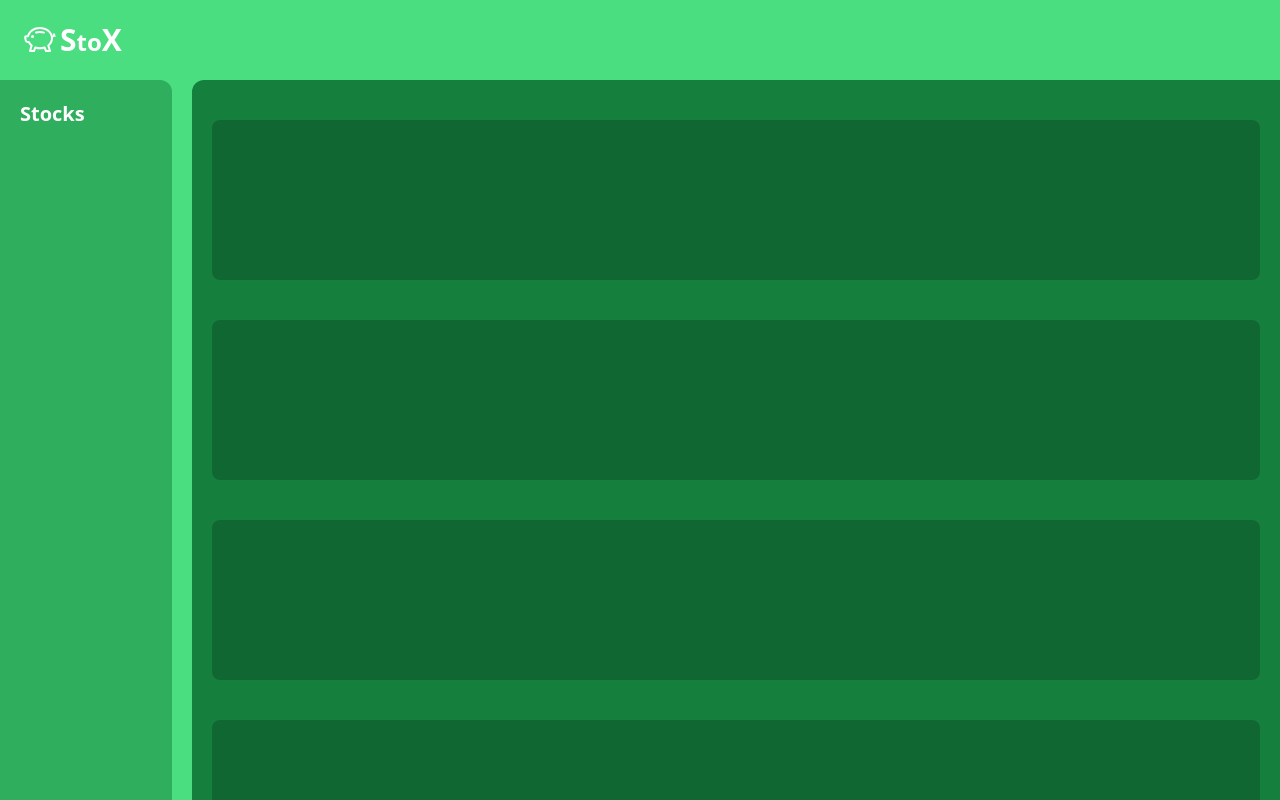
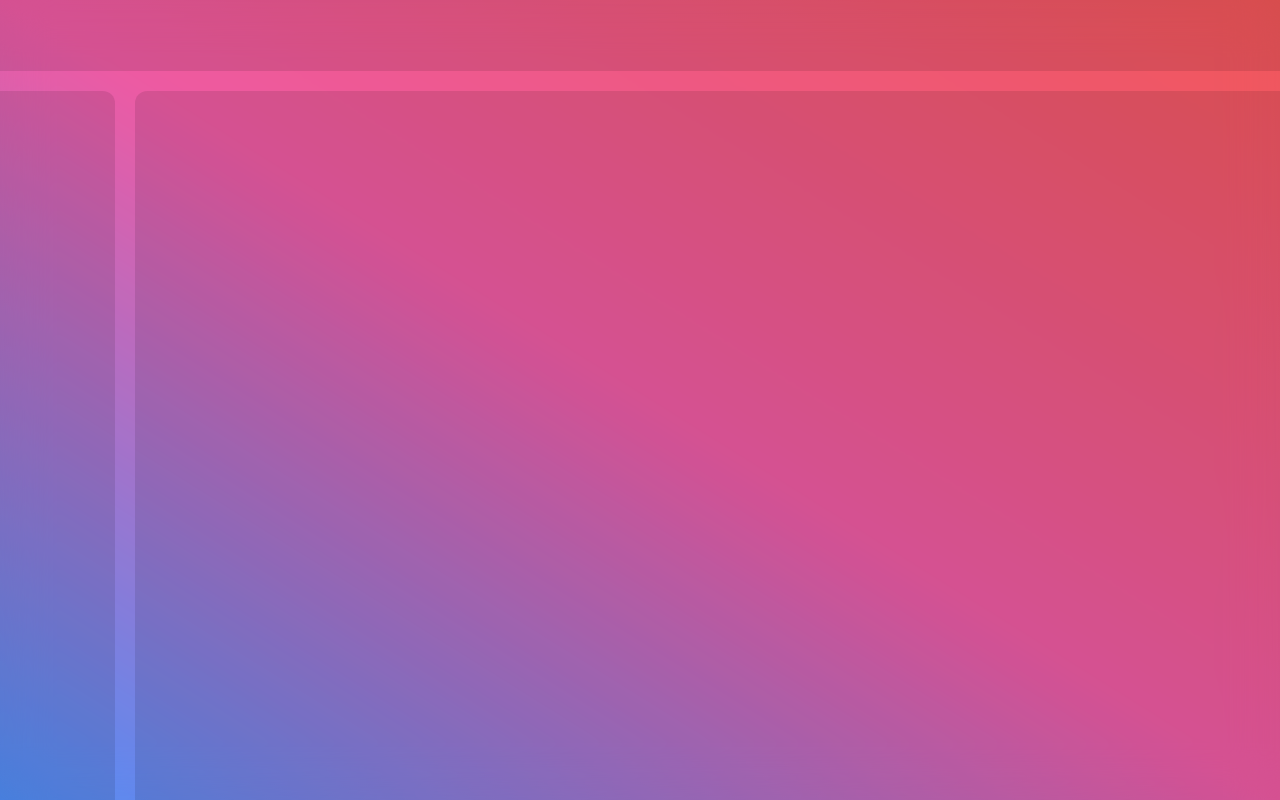
Before and after one commit to davidpierce24/learn-stocks, a Next.js app: page / in a window 1280 px wide. Built offline with nearby package versions, Linux system fonts and the light colour scheme.

Commit message:
layout tests

```diff
--- a/app/page.tsx
+++ b/app/page.tsx
@@ -3,52 +3,69 @@ import { BsPiggyBank } from "react-icons/bs";
 export default function Home() {
   return (
     // entire body
-    <body className="bg-green-400">
+    // <body className="bg-green-400">
 
-      {/* surrounding div */}
-      <div>
+    //   {/* surrounding div */}
+    //   <div>
 
-        {/* top nav */}
-        <div className="sticky top-0 w-full h-20 bg-green-400 backdrop-blur p-6 flex items-center font-bold text-white text-2xl z-40">
-          <div className="basis-2/6 flex items-center">
-              <BsPiggyBank className="w-8 h-8 mr-1" />
-              <span><span className="text-3xl">S</span>to<span className="text-3xl">X</span></span>
-          </div>
-            <div className="basis-2/6"></div>
-            <div className="basis-2/6"></div>
-        </div>
+    //     {/* top nav */}
+    //     <div className="sticky top-0 w-full h-20 bg-green-400 backdrop-blur p-6 flex items-center font-bold text-white text-2xl z-40">
+    //       <div className="basis-2/6 flex items-center">
+    //           <BsPiggyBank className="w-8 h-8 mr-1" />
+    //           <span><span className="text-3xl">S</span>to<span className="text-3xl">X</span></span>
+    //       </div>
+    //         <div className="basis-2/6"></div>
+    //         <div className="basis-2/6"></div>
+    //     </div>
 
-        {/* below top nav */}
-        <div className="bg-green-400">
+    //     {/* below top nav */}
+    //     <div className="bg-green-400">
 
-          {/* sidebar */}
-          <aside className="hidden sm:block w-48 fixed inset-0 top-[5rem] bg-green-400 backdrop-blur z-20 overflow-y-auto overflow-hidden flex pr-5 text-xl font-semibold">
-            <div className="h-full flex flex-col gap-2 items-start text-white px-5 overflow-y-auto bg-green-700 bg-opacity-50 rounded-tr-xl py-5">
-              <div className="">Stocks</div>
+    //       {/* sidebar */}
+    //       <aside className="hidden sm:block w-48 fixed inset-0 top-[5rem] bg-green-400 backdrop-blur z-20 overflow-y-auto overflow-hidden flex pr-5 text-xl font-semibold">
+    //         <div className="h-full flex flex-col gap-2 items-start text-white px-5 overflow-y-auto bg-green-700 bg-opacity-50 rounded-tr-xl py-5">
+    //           <div className="">Stocks</div>
+
+    //         </div>
+    //       </aside>
+
+    //       {/* main body */}
+    //       <div className="pl-52 bg-green-400">
+    //         <div className="bg-green-700 rounded-tl-xl fixed inset-0 top-[5rem] left-0 sm:left-[12rem] backdrop-blur z-20 overflow-y-auto overflow-hidden">
+    //           <div className="w-full flex flex-col px-5 py-10 gap-10 z-20">
+    //             <div className="bg-black bg-opacity-20 h-40 w-full rounded-lg"></div>
+    //             <div className="bg-black bg-opacity-20 h-40 w-full rounded-lg"></div>
+    //             <div className="bg-black bg-opacity-20 h-40 w-full rounded-lg"></div>
+    //             <div className="bg-black bg-opacity-20 h-40 w-full rounded-lg"></div>
+    //             <div className="bg-black bg-opacity-20 h-40 w-full rounded-lg"></div>
+    //             <div className="bg-black bg-opacity-20 h-40 w-full rounded-lg"></div>
+    //             <div className="bg-black bg-opacity-20 h-40 w-full rounded-lg"></div>
+    //             <div className="bg-black bg-opacity-20 h-40 w-full rounded-lg"></div>
+    //             <div className="bg-black bg-opacity-20 h-40 w-full rounded-lg"></div>
+    //             <div className="bg-black bg-opacity-20 h-40 w-full rounded-lg"></div>
+    //           </div>
+
+    //         </div>
+    //       </div>
+    //     </div>
+    //   </div>
+    // </body>
+
+
+    <div className="h-screen w-full bg-gradient-to-tr from-blue-500 via-pink-500 to-red-500">
+      <div className="h-full w-full bg-white bg-opacity-10 backdrop-blur-xl flex flex-col gap-5">
+        <div className="h-20 w-full bg-black bg-opacity-10">
 
         </div>
-          </aside>
+        <div className="h-full w-full flex gap-5">
+          <div className="h-full w-32 bg-black bg-opacity-10 rounded-tr-xl">
 
-          {/* main body */}
-          <div className="pl-52 bg-green-400">
-            <div className="bg-green-700 rounded-tl-xl fixed inset-0 top-[5rem] left-0 sm:left-[12rem] backdrop-blur z-20 overflow-y-auto overflow-hidden">
-              <div className="w-full flex flex-col px-5 py-10 gap-10 z-20">
-                <div className="bg-black bg-opacity-20 h-40 w-full rounded-lg"></div>
-                <div className="bg-black bg-opacity-20 h-40 w-full rounded-lg"></div>
-                <div className="bg-black bg-opacity-20 h-40 w-full rounded-lg"></div>
-                <div className="bg-black bg-opacity-20 h-40 w-full rounded-lg"></div>
-                <div className="bg-black bg-opacity-20 h-40 w-full rounded-lg"></div>
-                <div className="bg-black bg-opacity-20 h-40 w-full rounded-lg"></div>
-                <div className="bg-black bg-opacity-20 h-40 w-full rounded-lg"></div>
-                <div className="bg-black bg-opacity-20 h-40 w-full rounded-lg"></div>
-                <div className="bg-black bg-opacity-20 h-40 w-full rounded-lg"></div>
-                <div className="bg-black bg-opacity-20 h-40 w-full rounded-lg"></div>
           </div>
+          <div className="h-full w-full bg-black bg-opacity-10 rounded-tl-xl">
 
           </div>
         </div>
       </div>
     </div>
-    </body>
   )
 }
```
Lines whose indentation alone changed are shown as unchanged.
